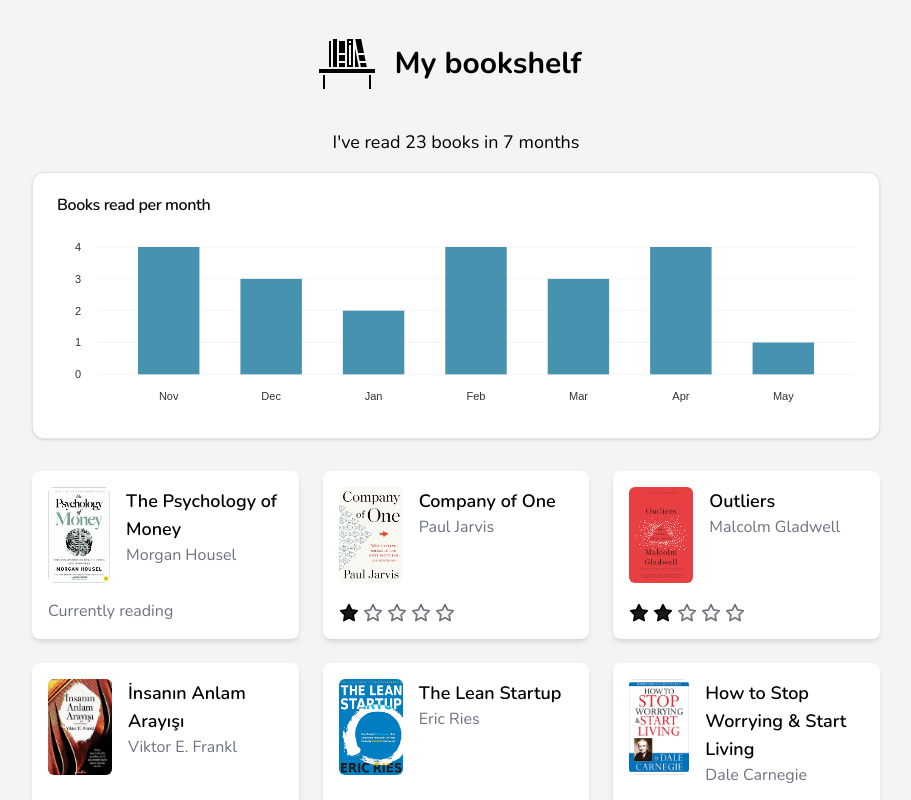
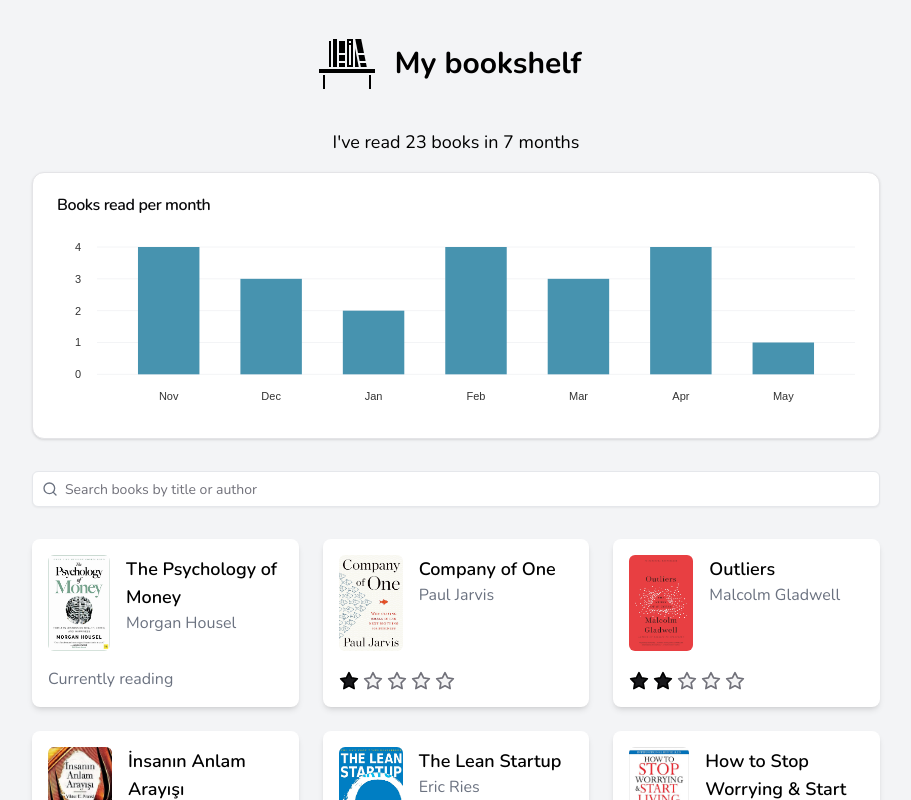
Before and after one commit to selcukcihan/books, a Next.js app: page / in a window 1280 px wide. Shown: the top 800 px of the page, without its empty margins (184-1095 px from the left). Built offline with nearby package versions, Linux system fonts and the light colour scheme.

Commit message:
Add search bar

```diff
--- a/components/new-bookshelf.tsx
+++ b/components/new-bookshelf.tsx
@@ -17,54 +17,10 @@ To read more about using these font, please visit the Next.js documentation:
 - App Directory: https://nextjs.org/docs/app/building-your-application/optimizing/fonts
 - Pages Directory: https://nextjs.org/docs/pages/building-your-application/optimizing/fonts
 **/
-import { Button } from "@/components/ui/button"
 import { CardTitle, CardHeader, CardContent, Card } from "@/components/ui/card"
-import { Book, Bookshelf, OngoingBook } from "../core/model"
+import { Bookshelf } from "../core/model"
 import BooksChart from './books-chart'
-import Image from 'next/image'
-import Link from "next/link"
-
-const ArchivedBookTile = ({ book }: { book: Book }) => (
-  <div className="flex">
-    <div className="flex flex-1 items-center space-x-1">
-      {[...Array(book.rating)].map((_, index) => (
-        <StarIcon key={index} className="w-5 h-5 fill-zinc-900 dark:fill-zinc-50" />
-      ))}
-      {[...Array(5 - book.rating)].map((_, index) => (
-        <StarIcon key={index + 5 - book.rating} className="w-5 h-5 fill-zinc-100 stroke-zinc-500 dark:fill-zinc-800 dark:stroke-zinc-400" />
-      ))}
-    </div>
-    <div>
-      {book.summary
-        ? <Link href={book.summary} target="#blank">
-            <Button className="inline-flex h-10 items-center justify-center rounded-md bg-gray-800 px-4 lg:px-6 text-sm font-medium text-gray-50 shadow transition-colors hover:bg-gray-800/80 focus-visible:outline-none focus-visible:ring-1 focus-visible:ring-gray-950 disabled:pointer-events-none disabled:opacity-50 dark:bg-gray-50 dark:text-gray-900 dark:hover:bg-gray-100/90 dark:focus-visible:ring-gray-300">
-              Summary
-            </Button>
-          </Link>
-        : null
-      }
-    </div>
-  </div>
-)
-
-const Tile = ({ book }: { book: Book }) => (
-  <div className="bg-white dark:bg-gray-800 rounded-lg shadow-md p-4 flex flex-col">
-    <Link className="flex-1" href={book.externalLink} target="_blank">
-      <div className="flex mb-4">
-        <Image alt="Book Cover" width="640" height="640" className="w-16 h-24 rounded-md mr-4" src={book.cover} />
-        <div>
-          <h2 className="text-lg font-semibold">{book.title}</h2>
-          <p className="text-gray-500 dark:text-gray-400">{book.author}</p>
-        </div>
-      </div>
-    </Link>
-    <div>
-      {book.rating
-        ? <ArchivedBookTile book={book} />
-        : <p className="text-gray-500 dark:text-gray-400">Currently reading</p>}
-    </div>
-  </div>
-)
+import { SearchableBooks } from "./searchable-books"
 
 export function NewBookshelf({ bookshelf }: { bookshelf: Bookshelf }) {
   return (
@@ -85,32 +41,9 @@ export function NewBookshelf({ bookshelf }: { bookshelf: Bookshelf }) {
             </CardContent>
           </Card>
         </div>
-        <div className="grid grid-cols-1 md:grid-cols-2 lg:grid-cols-3 gap-6">
-          {[...bookshelf.current, ...bookshelf.archive].map((book, index) => (
-            <Tile key={index} book={book as any} />
-          ))}
-        </div>
+        <SearchableBooks bookshelf={bookshelf} />
       </div>
     </div>
-  )
-}
-
-function StarIcon(props: any) {
-  return (
-    <svg
-      {...props}
-      xmlns="http://www.w3.org/2000/svg"
-      width="24"
-      height="24"
-      viewBox="0 0 24 24"
-      fill="none"
-      stroke="currentColor"
-      strokeWidth="2"
-      strokeLinecap="round"
-      strokeLinejoin="round"
-    >
-      <polygon points="12 2 15.09 8.26 22 9.27 17 14.14 18.18 21.02 12 17.77 5.82 21.02 7 14.14 2 9.27 8.91 8.26 12 2" />
-    </svg>
   )
 }
 
--- /dev/null
+++ b/components/searchable-books.tsx
@@ -0,0 +1,60 @@
+'use client'
+
+import { useState } from "react"
+import { Bookshelf } from "../core/model"
+import Tile from "./tile"
+import { Input } from "@/components/ui/input"
+
+export const SearchableBooks = ({ bookshelf }: { bookshelf: Bookshelf }) => {
+  const [search, setSearch] = useState("")
+  const filteredBooks = [...bookshelf.current, ...bookshelf.archive].filter((book) => {
+    return (book.title + ' ' + book.author).toLowerCase().includes(search.toLowerCase())
+  })
+
+  return (
+    <>
+      <div className="mb-8 hidden lg:block">
+        <div className="relative">
+          <SearchIcon className="absolute left-2.5 top-2.5 h-4 w-4 text-gray-500 dark:text-gray-400" />
+          <Input
+            className="rounded-md border border-gray-200 bg-white px-8 py-2 text-sm shadow-sm focus:border-primary focus:outline-none focus:ring-1 focus:ring-primary dark:border-gray-800 dark:bg-gray-800 dark:text-gray-50 dark:focus:border-primary dark:focus:ring-primary"
+            type="search"
+            value={search}
+            onChange={(e) => setSearch(e.target.value)}
+            placeholder="Search books by title or author"
+          />
+        </div>
+      </div>
+      <div className="grid grid-cols-1 md:grid-cols-2 lg:grid-cols-3 gap-6">
+        {filteredBooks.map((book, index) => (
+          <Tile key={index} book={book as any} />
+        ))}
+      </div>
+      {filteredBooks.length === 0 && (
+        <div className="text-center text-gray-500 dark:text-gray-400 mt-8">
+          No books found, try another search term.
+        </div>
+      )}
+    </>
+  )
+}
+
+function SearchIcon(props: any) {
+  return (
+    <svg
+      {...props}
+      xmlns="http://www.w3.org/2000/svg"
+      width="24"
+      height="24"
+      viewBox="0 0 24 24"
+      fill="none"
+      stroke="currentColor"
+      strokeWidth="2"
+      strokeLinecap="round"
+      strokeLinejoin="round"
+    >
+      <circle cx="11" cy="11" r="8" />
+      <path d="m21 21-4.3-4.3" />
+    </svg>
+  )
+}
--- /dev/null
+++ b/components/tile.tsx
@@ -0,0 +1,67 @@
+import { Button } from "@/components/ui/button"
+import { Book } from "../core/model"
+import Image from 'next/image'
+import Link from "next/link"
+
+const ArchivedBookTile = ({ book }: { book: Book }) => (
+  <div className="flex">
+    <div className="flex flex-1 items-center space-x-1">
+      {[...Array(book.rating)].map((_, index) => (
+        <StarIcon key={index} className="w-5 h-5 fill-zinc-900 dark:fill-zinc-50" />
+      ))}
+      {[...Array(5 - book.rating)].map((_, index) => (
+        <StarIcon key={index + 5 - book.rating} className="w-5 h-5 fill-zinc-100 stroke-zinc-500 dark:fill-zinc-800 dark:stroke-zinc-400" />
+      ))}
+    </div>
+    <div>
+      {book.summary
+        ? <Link href={book.summary} target="#blank">
+            <Button className="inline-flex h-10 items-center justify-center rounded-md bg-gray-800 px-4 lg:px-6 text-sm font-medium text-gray-50 shadow transition-colors hover:bg-gray-800/80 focus-visible:outline-none focus-visible:ring-1 focus-visible:ring-gray-950 disabled:pointer-events-none disabled:opacity-50 dark:bg-gray-50 dark:text-gray-900 dark:hover:bg-gray-100/90 dark:focus-visible:ring-gray-300">
+              Summary
+            </Button>
+          </Link>
+        : null
+      }
+    </div>
+  </div>
+)
+
+export default function Tile ({ book }: { book: Book }) {
+  return (
+    <div className="bg-white dark:bg-gray-800 rounded-lg shadow-md p-4 flex flex-col">
+      <Link className="flex-1" href={book.externalLink} target="_blank">
+        <div className="flex mb-4">
+          <Image alt="Book Cover" width="640" height="640" className="w-16 h-24 rounded-md mr-4" src={book.cover} />
+          <div>
+            <h2 className="text-lg font-semibold">{book.title}</h2>
+            <p className="text-gray-500 dark:text-gray-400">{book.author}</p>
+          </div>
+        </div>
+      </Link>
+      <div>
+        {book.rating
+          ? <ArchivedBookTile book={book} />
+          : <p className="text-gray-500 dark:text-gray-400">Currently reading</p>}
+      </div>
+    </div>
+  )
+}
+
+function StarIcon(props: any) {
+  return (
+    <svg
+      {...props}
+      xmlns="http://www.w3.org/2000/svg"
+      width="24"
+      height="24"
+      viewBox="0 0 24 24"
+      fill="none"
+      stroke="currentColor"
+      strokeWidth="2"
+      strokeLinecap="round"
+      strokeLinejoin="round"
+    >
+      <polygon points="12 2 15.09 8.26 22 9.27 17 14.14 18.18 21.02 12 17.77 5.82 21.02 7 14.14 2 9.27 8.91 8.26 12 2" />
+    </svg>
+  )
+}
```
